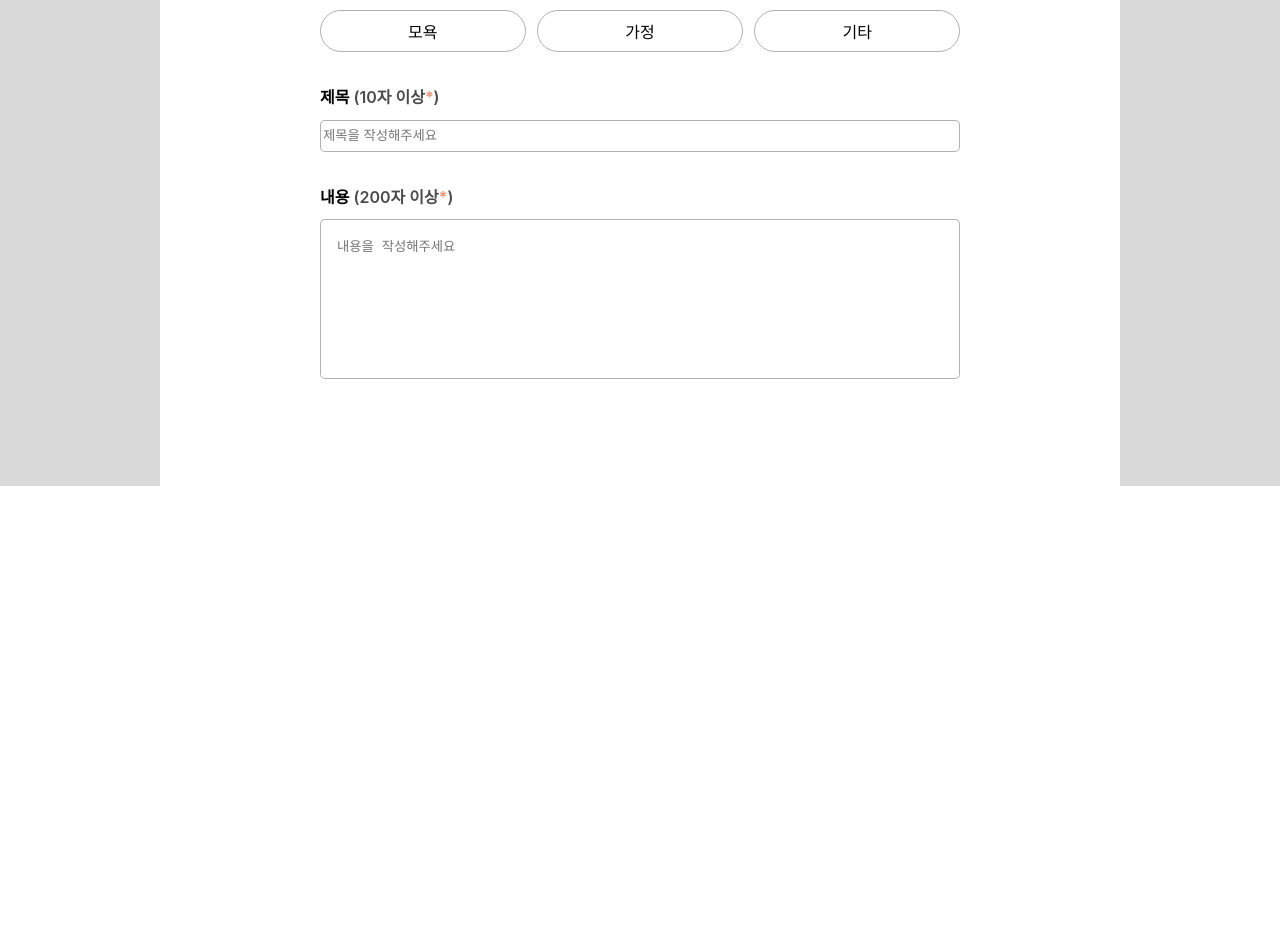
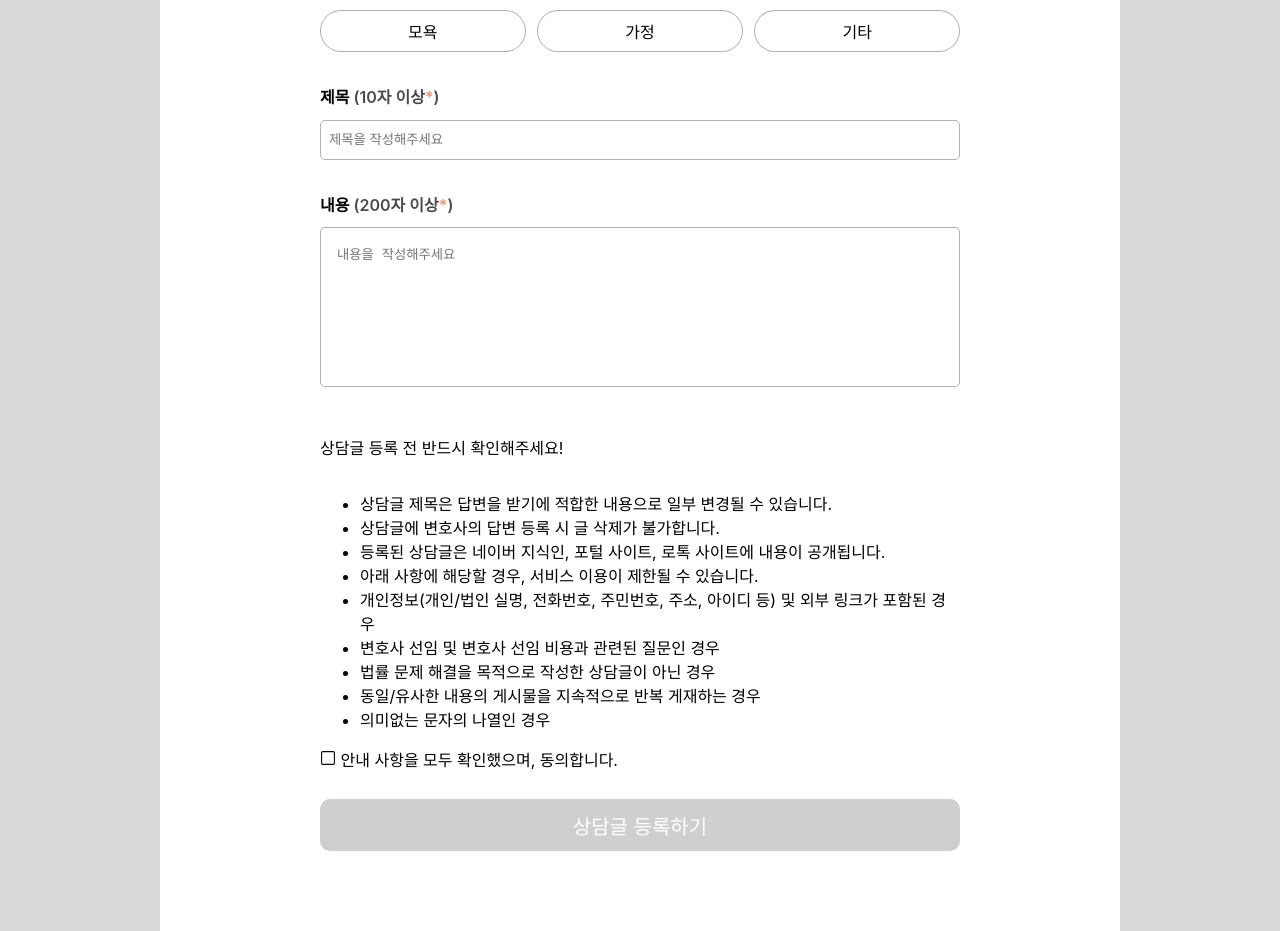
Before and after one commit to jodandan/hackathon_LawEasy, a React (Create React App) app in the folder umc-front/: page /listWrite in a window 1280 px wide. Shown: the part 418-1349 px from the top of the page. Before the commit the page ends 904 px from the top, so only its background shows below. Built offline with nearby package versions, Linux system fonts and the light colour scheme.

Commit message:
feat: icon 추가

```diff
--- a/umc-front/package.json
+++ b/umc-front/package.json
@@ -10,6 +10,7 @@
     "jotai": "^2.2.1",
     "react": "^18.2.0",
     "react-dom": "^18.2.0",
+    "react-icons": "^4.10.1",
     "react-router-dom": "^6.14.1",
     "react-scripts": "5.0.1",
     "styled-components": "^6.0.2",
--- a/umc-front/src/pages/list/ListPage.jsx
+++ b/umc-front/src/pages/list/ListPage.jsx
@@ -1,5 +1,8 @@
-import { useRef, useState } from "react";
+import { useState } from "react";
 import styled from "styled-components";
+import { AiOutlineCheckCircle } from "react-icons/ai";
+import { RxBox } from "react-icons/rx";
+
 import CATEGORIES from "../../constants/categories";
 
 const Container = styled.div`
@@ -12,7 +15,7 @@ const Container = styled.div`
 
 const EditContainer = styled.div`
   width: 75vw;
-  height: 100vh;
+  min-height: 100vh;
   background-color: white;
   display: flex;
   flex-direction: column;
@@ -34,7 +37,7 @@ const EditDesc = styled.div`
   }
 `;
 
-const InputContainer = styled.form`
+const InputContainer = styled.div`
   display: flex;
   flex-direction: column;
   align-items: center;
@@ -55,12 +58,12 @@ const Radio = styled.div`
   display: flex;
   justify-content: center;
   align-items: center;
-  border: 1px solid rgba(0, 0, 0, 0.3);
+  transition: 0.2s all ease-in;
+  border: ${({ selected }) =>
+    selected ? "none" : "1px solid rgba(0, 0, 0, 0.3)"};
   border-radius: 10000px;
-
-  .select {
-    background-color: rgba(0, 0, 0, 0.3);
-  }
+  background-color: ${({ selected }) => (selected ? "#FF60D2" : "white")};
+  color: ${({ selected }) => (selected ? "white" : "black")};
 `;
 
 const InputBox = styled.div`
@@ -76,7 +79,7 @@ const InputBox = styled.div`
 
 const Input = styled.input`
   box-sizing: border-box;
-  height: 2rem;
+  padding: 0.725rem 0.5rem;
   border: 1px solid rgba(0, 0, 0, 0.3);
   border-radius: 5px;
   width: 100%;
@@ -95,6 +98,24 @@ const Textarea = styled.textarea`
   outline: none;
 `;
 
+const CheckDesc = styled.div`
+  display: flex;
+  flex-direction: column;
+  align-items: flex-start;
+`;
+
+const SubmitBtn = styled.button`
+  transition: 0.2s all ease-in;
+  border: 0;
+  background-color: transparent;
+  width: 100%;
+  padding: 0.725rem;
+  background-color: ${({ active }) => (active ? "#FF60D2" : "#cfcfcf")};
+  color: white;
+  font-size: 1.25rem;
+  border-radius: 10px;
+`;
+
 const Blur = styled.span`
   opacity: 0.7;
 `;
@@ -106,8 +127,8 @@ const Yellow = styled.span`
 const ListWrite = () => {
   const [title, setTitle] = useState("");
   const [content, setContent] = useState("");
-
-  const currentRef = useRef(null);
+  const [selected, setSelected] = useState("");
+  const [agree, setAgree] = useState(false);
 
   const changeTitle = (e) => {
     setTitle(e.target.value);
@@ -118,15 +139,41 @@ const ListWrite = () => {
   };
 
   const selectCategory = (e) => {
-    if (currentRef.current === e.target) return;
-    // console.log()
-    // currentRef.current.classList.remove("select");
-    // currentRef.current = e.target;
-    e.target.classList.add("select");
+    if (selected === e.target.innerText) {
+      setSelected("");
+      return;
+    }
+    setSelected(e.target.innerText);
+  };
+
+  const changeAgree = (e) => {
+    setAgree(!agree);
+  };
+
+  const submitData = () => {
+    if (title.length === 0) {
+      alert("제목을 입력해주세요");
+      return;
+    }
+    if (content.length === 0) {
+      alert("본문을 입력해주세요");
+      return;
+    }
+    if (selected.length === 0) {
+      alert("카테고리를 선택해주세요");
+      return;
+    }
+
+    const data = {
+      title,
+      content,
+      selected,
+    };
+
+    console.log(data);
   };
 
   return (
-
     <Container>
       <EditContainer>
         <EditDesc>
@@ -138,7 +185,11 @@ const ListWrite = () => {
         <InputContainer>
           <RadioBox>
             {CATEGORIES.map((category) => (
-              <Radio key={category} onClick={selectCategory}>
+              <Radio
+                selected={category === selected}
+                key={category}
+                onClick={selectCategory}
+              >
                 {category}
               </Radio>
             ))}
@@ -173,10 +224,45 @@ const ListWrite = () => {
               onChange={changeContent}
             />
           </InputBox>
+          <InputBox>
+            <CheckDesc>
+              <p>상담글 등록 전 반드시 확인해주세요!</p>
+              <ul>
+                <li>
+                  상담글 제목은 답변을 받기에 적합한 내용으로 일부 변경될 수
+                  있습니다.
+                </li>
+                <li>상담글에 변호사의 답변 등록 시 글 삭제가 불가합니다.</li>
+                <li>
+                  등록된 상담글은 네이버 지식인, 포털 사이트, 로톡 사이트에
+                  내용이 공개됩니다.
+                </li>
+                <li>
+                  아래 사항에 해당할 경우, 서비스 이용이 제한될 수 있습니다.
+                </li>
+                <li>
+                  개인정보(개인/법인 실명, 전화번호, 주민번호, 주소, 아이디 등)
+                  및 외부 링크가 포함된 경우
+                </li>
+                <li>변호사 선임 및 변호사 선임 비용과 관련된 질문인 경우</li>
+                <li>법률 문제 해결을 목적으로 작성한 상담글이 아닌 경우</li>
+                <li>
+                  동일/유사한 내용의 게시물을 지속적으로 반복 게재하는 경우
+                </li>
+                <li>의미없는 문자의 나열인 경우</li>
+              </ul>
+              <span onClick={changeAgree}>
+                {agree ? <AiOutlineCheckCircle /> : <RxBox />} 안내 사항을 모두
+                확인했으며, 동의합니다.
+              </span>
+            </CheckDesc>
+          </InputBox>
         </InputContainer>
+        <SubmitBtn onClick={submitData} active={agree}>
+          상담글 등록하기
+        </SubmitBtn>
       </EditContainer>
     </Container>
-
   );
 };
 
--- a/umc-front/src/pages/main/Main.jsx
+++ b/umc-front/src/pages/main/Main.jsx
@@ -51,6 +51,7 @@ const MainPage = () => {
     <Button>
     Try Laweasy
     </Button>
+    <Link to="/listDetail">상세</Link>
     </TextContainer>
     <Categories></Categories>
     </MainContainer>
```
Also changed, not shown: 1 other file (tests, documents, lock files or other folders).
